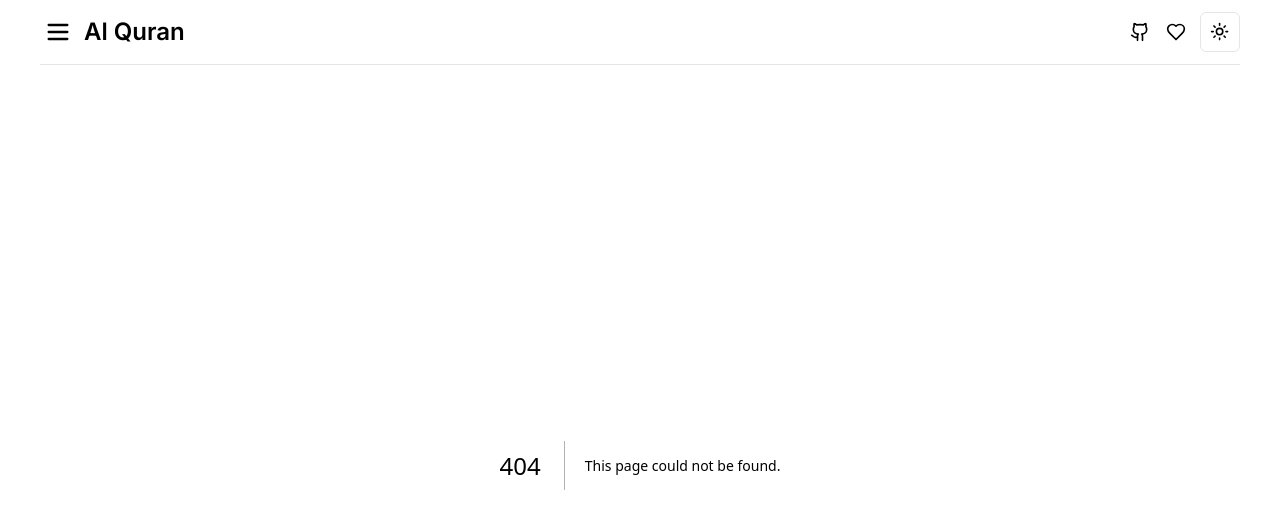
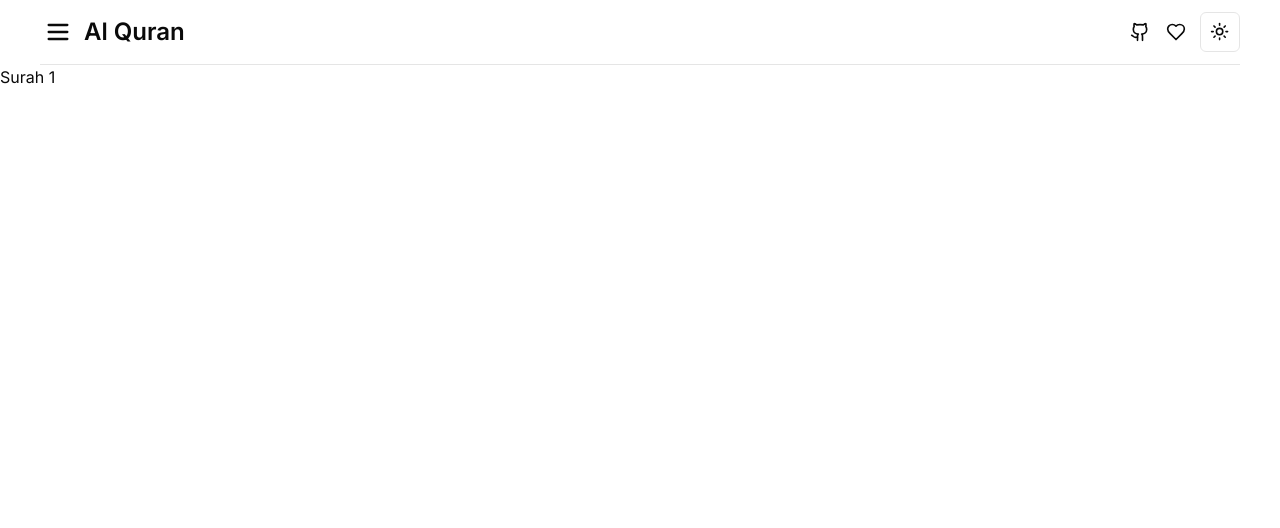
Before and after one commit to aftabrehan/quran, a Next.js app: page /surah/1 in a window 1280 px wide. Before the commit this address had no page. Shown: the top 528 px of the page. Built offline with nearby package versions, Linux system fonts and the light colour scheme.

Commit message:
Surah Page

```diff
--- /dev/null
+++ b/app/api/surah/[surahnum]/route.ts
@@ -0,0 +1,11 @@
+import { NextResponse } from "next/server";
+
+export async function GET(
+  req: Request,
+  params: { params: { surahnum: string } }
+) {
+  const surahnum = params.params.surahnum;
+  const res = await fetch(`https://api.alquran.cloud/v1/surah/${surahnum}`);
+  const data = await res.json();
+  return NextResponse.json(data);
+}
--- a/app/page.tsx
+++ b/app/page.tsx
@@ -23,6 +23,7 @@ export default function Home() {
 
   useEffect(() => {
     fetchData()
+    // eslint-disable-next-line react-hooks/exhaustive-deps
   }, [sort])
 
   const fetchData = async () => {
--- /dev/null
+++ b/app/surah/[surahnum]/page.tsx
@@ -0,0 +1,17 @@
+import React from "react";
+
+export default async function page({
+  params,
+}: {
+  params: { surahnum: string };
+}) {
+  // const session = await getServerAuthSession();
+  const surahnum = await params.surahnum;
+
+
+  return (
+    <div>
+        <h1>Surah {surahnum}</h1>
+    </div>
+  );
+}
--- a/components/listsurah.tsx
+++ b/components/listsurah.tsx
@@ -8,9 +8,8 @@ interface Props {
 }
 
 const ListSurah = ({ data }: Props) => {
-    console.log(data)
     return (
-        <Link href={''} className='border p-4 hover:border-[#22A5AD] flex justify-between items-center rounded-md'>
+        <Link href={`/surah/${data.number}`} className='border p-4 hover:border-[#22A5AD] flex justify-between items-center rounded-md'>
             <div className='flex gap-2 items-center justify-center'>
                 <span className='flex mr-2 -z-10 bg-gray-300 dark:bg-gray-800/30 w-12 h-12 rounded-lg text-center items-center justify-center rotate-45'><p className='-rotate-45 text-black dark:text-white'>{data.number}</p></span>
                 <div className='flex flex-col'>
```
